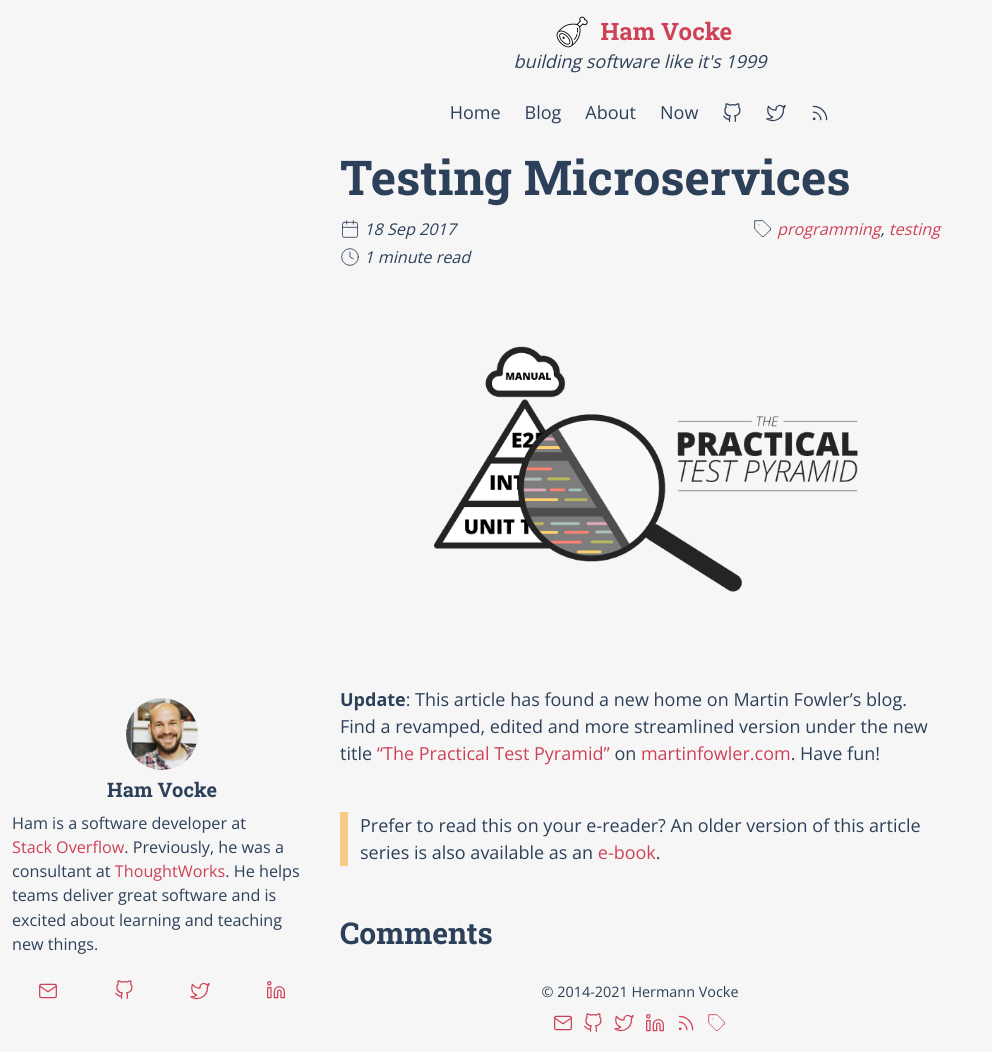
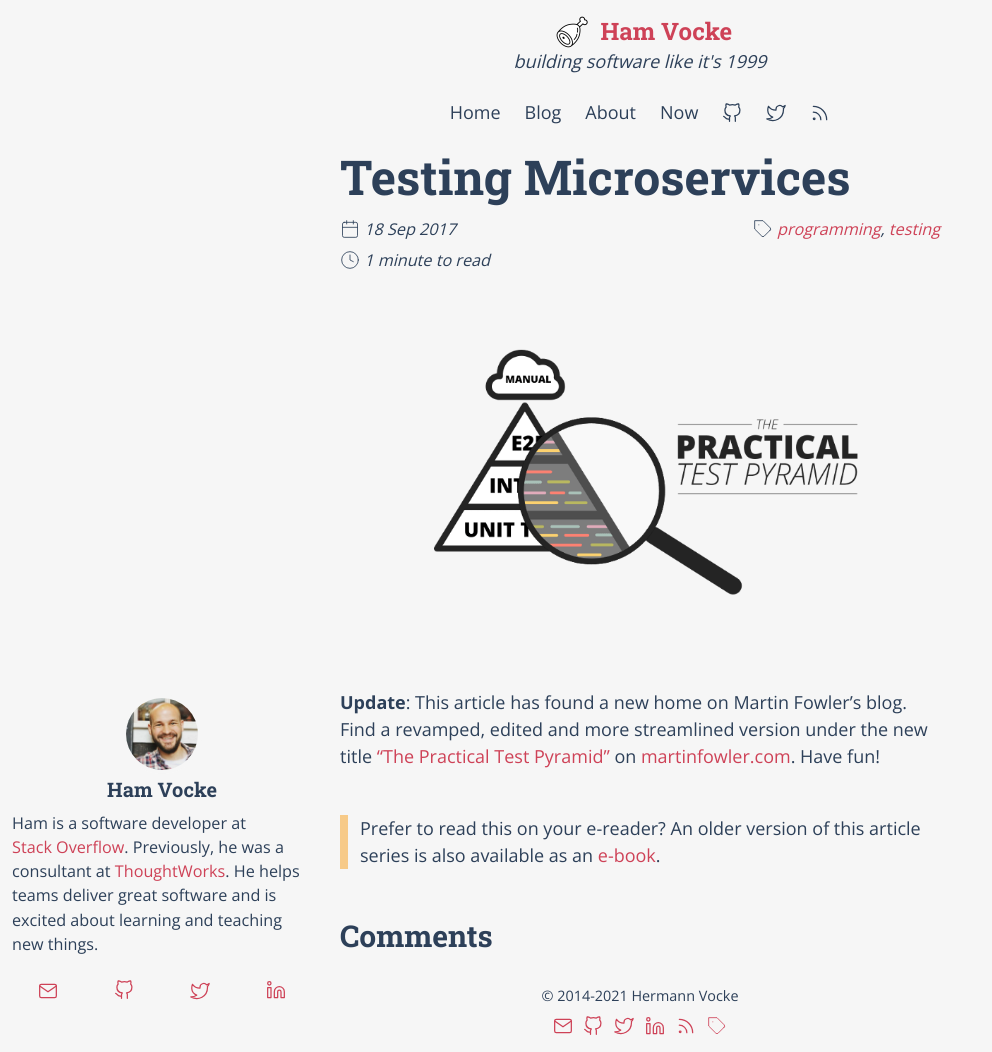
Before and after one commit to hamvocke/hamvocke.github.io, a Jekyll site: the page built from _posts/2017-09-18-testing-microservices.md, in a window 1280 px wide and 1052 px high. Shown: the whole window, without its empty margins (0-992 px from the left). Built offline with Jekyll 4.4.1, drawn with Linux system fonts in a browser that asks for light colours; comment, search, counter and statistics services are not loaded.

Commit message:
tweak meta info margins

```diff
--- a/_includes/reading_time.html
+++ b/_includes/reading_time.html
@@ -2,8 +2,8 @@
   {% include icon.html icon="clock" %}
   {% assign words = content | number_of_words %}
   {% if words < 360 %}
-    1 minute read
+    1 minute to read
   {% else %}
-    {{ words | divided_by:180 }} minutes read
+    {{ words | divided_by:180 }} minutes to read
   {% endif %}
 </span>
--- a/assets/css/hamvocke.css
+++ b/assets/css/hamvocke.css
@@ -370,11 +370,11 @@ th {
     font-style: italic;
     font-size: 0.9em;
     color: var(--black);
-    margin-bottom: 1.5em;
+    margin-bottom: 2em;
 }
 
 .post-date {
-    margin-bottom: 0.5em;
+    margin-bottom: 0.7em;
 }
 
 .tags {
```
